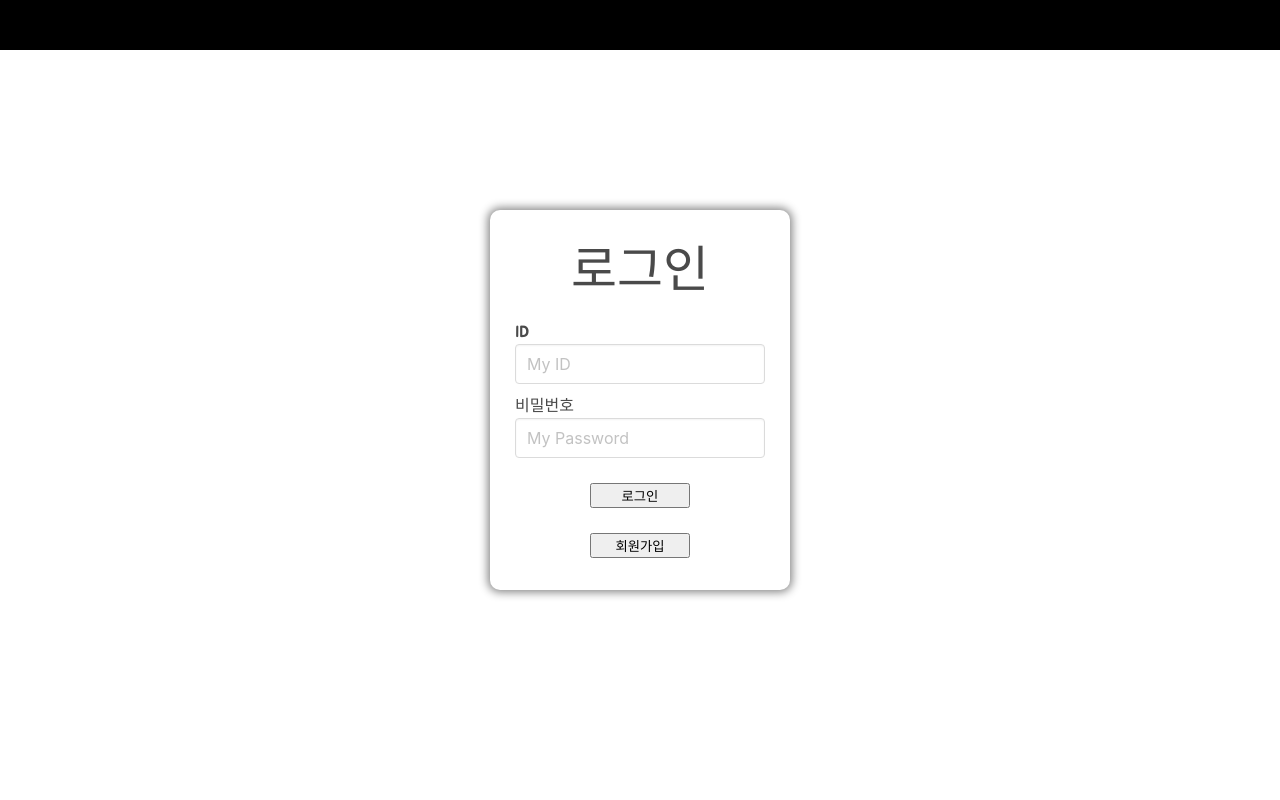
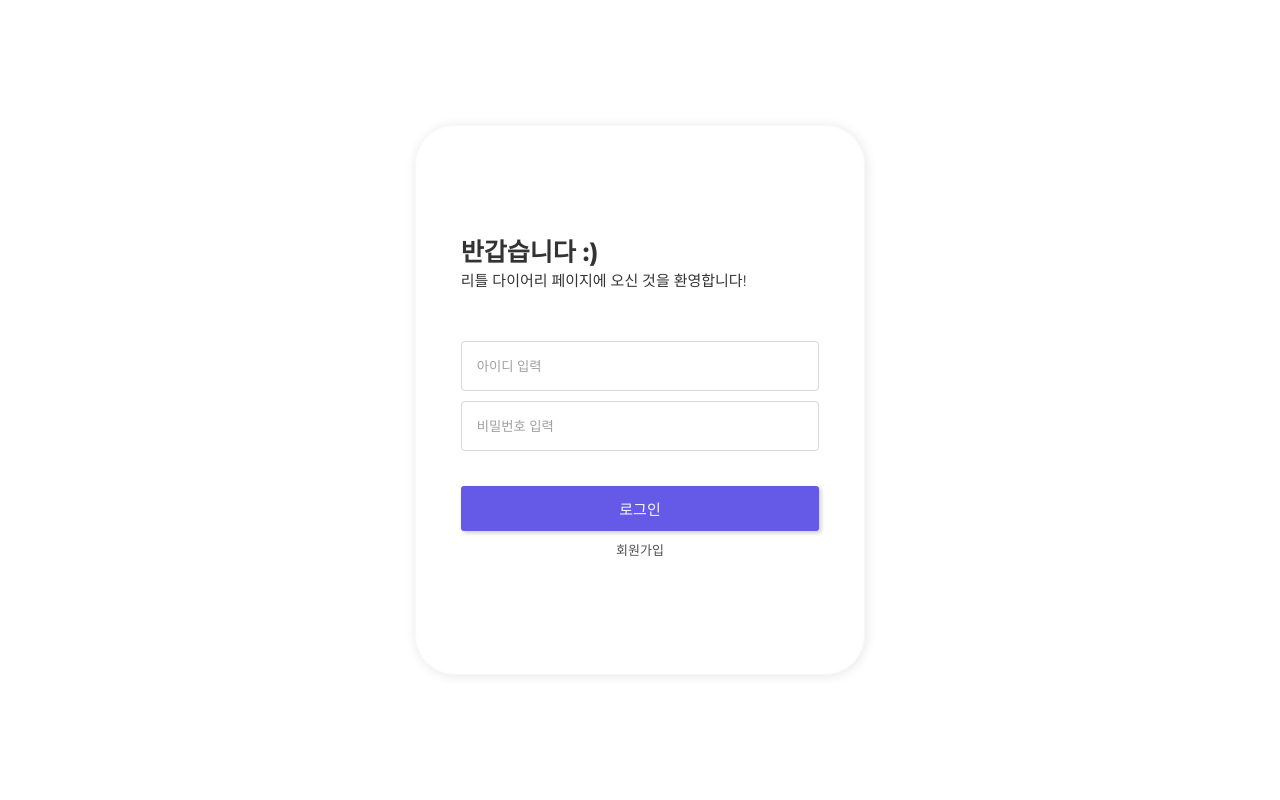
Before and after one commit to Full-Stack-Mini-Project-Team14/little-diary, a Flask app: page /diary/login in a window 1280 px wide. Run offline with Flask 2, Linux system fonts and the light colour scheme; some libraries are stand-ins or nearby versions; some web fonts are replaced.

Commit message:
Update login.html

```diff
--- a/templates/login.html
+++ b/templates/login.html
@@ -1,115 +1,251 @@
-<!doctype html>
+<!DOCTYPE html>
 <html lang="en">
 <head>
-  <!-- Webpage Title -->
-  <title>로그인 페이지</title>
-
-  <!-- Required meta tags -->
-  <meta charset="utf-8">
-  <meta name="viewport" content="width=device-width, initial-scale=1, shrink-to-fit=no">
-
-  <!-- Bulma CSS -->
-  <link rel="stylesheet" href="https://cdn.jsdelivr.net/npm/bulma@0.9.1/css/bulma.min.css">
-  <!-- JS -->
+<meta charset="UTF-8">
+<meta http-equiv="X-UA-Compatible" content="IE=edge">
+<meta name="viewport" content="width=device-width, initial-scale=1.0">
+<title>join</title>
+<link rel="stylesheet" type="text/css" href="https://cdn.jsdelivr.net/gh/orioncactus/pretendard/dist/web/static/pretendard.css" />
+<link rel="preconnect" href="https://fonts.googleapis.com">
+<link rel="preconnect" href="https://fonts.gstatic.com" crossorigin>
+<link href="https://fonts.googleapis.com/css2?family=Montserrat:wght@300;400;700&display=swap" rel="stylesheet">
+<link rel="stylesheet" href="https://cdn.jsdelivr.net/npm/reset-css@5.0.1/reset.min.css">
 <script src="https://ajax.googleapis.com/ajax/libs/jquery/3.4.1/jquery.min.js"></script>
 <script src="https://cdnjs.cloudflare.com/ajax/libs/jquery-cookie/1.4.1/jquery.cookie.js"></script>
-
-  <link href="https://fonts.googleapis.com/css2?family=Jua&display=swap" rel="stylesheet">
 <style>
-      * {
-          font-family: 'Jua', sans-serif;
+/* COMMON */
+body {
+position: relative;
+height: 100vh;
+min-height: 600px;
+color: #333;
+font-size: 15px;
+font-weight: 400;
+line-height: 1.4;
+font-family: 'Montserrat', 'Pretendard', sans-serif;
 }
 
-      .mytitle {
-          background-color: black;
+button {
+background-color: #655AE8;
+color: #f8f8f8;
+cursor: pointer;
+border: none;
+box-sizing: border-box;
+font-weight: 400;
+font-family: 'Montserrat', 'Pretendard', sans-serif;
+transition: .1s;
+}
+
+button:focus-visible {
+outline: 0px solid;
+background-color: rgb(125, 114, 245);
+}
+
+button:hover {
+outline: 0px solid;
+background-color: rgb(125, 114, 245);
+}
+
+/* box shape input field */
+.box {
 width: 100%;
 height: 50px;
+box-sizing: border-box;
+padding: 5px 0 5px 15px;
+border-radius: 4px;
+border: 1px solid #d9d6d6;
+color: #383838;
+font-weight: 400;
+font-family: 'Montserrat', 'Pretendard', sans-serif;
+margin-bottom: 10px;
+}
 
-          color: white;
+.box::placeholder {
+color: #a0a0a0;
+}
 
+.box:focus {
+outline: 1px solid #665ae870;
+}
+
+/* CONTAINER */
+.container {
+position: absolute;
 display: flex;
 flex-direction: column;
+width: 450px;
+height: 550px;
+min-width: 450px;
+top: 0;
+bottom: 0;
+left: 0;
+right: 0;
+margin: auto;
 justify-content: center;
+align-items: center;
+border: 1px solid #f8f8f8;
+border-radius: 40px;
+box-shadow: 1px 1px 12px rgba(0, 0, 0, 0.1);
+box-sizing: border-box;
+}
+
+.content {
+width: 80%;
+display: flex;
+flex-direction: column;
 align-items: center;
 }
 
-      .posting-box {
-          height: 380px;
-          width: 300px;
-          border-radius: 10px;
-          padding: 25px;
-          box-shadow: 0px 0px 10px 2px gray;
-
-          position: absolute;
-          top: 50%;
-          left: 50%;
-          transform: translate(-50%, -50%);
+/* HEADER */
+header  {
+width: 100%;
 }
 
-      .posting-box > h1 {
-          text-align: center;
-          font-size: 50px;
+header h2 {
+display: inline;
+font-size: 25px;
+font-weight: 700;
+margin-bottom: 3px;
 }
 
-      .posting-box > button {
-          width: 100px;
-          margin: 25px auto;
-          display: block;
+/* SECTION */
+section {
+margin: 50px 0 25px 0;
 }
 
-      .form-group {
-          margin: 10px 0;
+/* SUBMIT */
+button#signin {
+width: 100%;
+height: 45px;
+border-radius: 3px;
+box-shadow: 2px 2px 4px rgba(0, 0, 0, 0.2);
+font-size: 15px;
 }
 
+/* RESULT */
+#result-fail {
+width: 100%;
+height: 20px;
+margin-bottom: 5px;
+text-align: center;
+color:red;
+font-size: 13px;
+}
+
+/* LINK MENU */
+#link-menu {
+display: flex;
+margin-top: 5px;
+}
+
+#link-menu a {
+display: block;
+position: relative;
+font-size: 13px;
+padding: 5px 10px;
+box-sizing: border-box;
+}
+
+#link-menu a::before {
+content: "";
+width: 0.1px;
+height: 15px;
+background-color: #c4c4c5;
+position: absolute;
+top: 0;
+bottom: 0;
+left: 0;
+margin: auto;
+}
+
+
+#link-menu a:first-child::before {
+display: none;
+}
+
+#link-menu a {
+text-decoration: none;
+color:#505050;
+transition: .1s;
+}
+
+#link-menu a:hover {
+text-decoration: none;
+color:#9e9e9e;
+}
+
+/* MOBILE */
+@media screen and (max-width: 500px) {
+body {
+min-height: 780px;
+background-color: #ffffff;
+}
+.container {
+width: 100vw;
+height: 500px;
+border: 0px;
+box-shadow: none;
+}
+
+.content {
+width: 85vw;
+min-width: 380px;
+}
+}
 </style>
-
 <script>
+      {% if msg %}
+                alert("{{ msg }}")
+            {% endif %}
+            // ['쿠키'라는 개념에 대해 알아봅시다]
+            // 로그인을 구현하면, 반드시 쿠키라는 개념을 사용합니다.
+            // 페이지에 관계없이 브라우저에 임시로 저장되는 정보입니다. 키:밸류 형태(딕셔너리 형태)로 저장됩니다.
+            // 쿠키가 있기 때문에, 한번 로그인하면 네이버에서 다시 로그인할 필요가 없는 것입니다.
+            // 브라우저를 닫으면 자동 삭제되게 하거나, 일정 시간이 지나면 삭제되게 할 수 있습니다.
             function login() {
                 $.ajax({
                     type: "POST",
-              url: "/diary/login",
-              data: {id_give: $('#userid').val(), pw_give: $('#userpw').val()},
+                    url: "/api/login",
+                    data: {id_give: $('#signin-id').val(), pw_give: $('#signin-pw').val()},
                     success: function (response) {
+                        if (response['result'] == 'success') {
+                            // 로그인이 정상적으로 되면, 토큰을 받아옵니다.
+                            // 이 토큰을 mytoken이라는 키 값으로 쿠키에 저장합니다.
+                            $.cookie('mytoken', response['token']);
+
                             alert('로그인 완료!')
-                  // if (response['result'] == 'success') {
-                  //     // 로그인이 정상적으로 되면, 토큰을 받아옵니다.
-                  //     // 이 토큰을 mytoken이라는 키 값으로 쿠키에 저장합니다.
-                  //     $.cookie('mytoken', response['token']);
-                  //
-                  //     alert('로그인 완료!')
-                  //     window.location.href = '/'
-                  // } else {
-                  //     // 로그인이 안되면 에러메시지를 띄웁니다.
-                  //     alert(response['msg'])
-                  // }
+                            window.location.href = '/'
+                        } else {
+                            // 로그인이 안되면 에러메시지를 띄웁니다.
+                            alert(response['msg'])
+                        }
                     }
                 })
             }
 
-      function signUp() {
-          window.location.href = '/diary/join'
-      }
 </script>
-
 </head>
 <body>
-<div class="mytitle">
-  <h1></h1>
+<div class="container">
+<div class="content">
+      <!-- HEADER -->
+      <header>
+        <h2> 반갑습니다 :) </h2>
+          <p></p>
+        <h9>리틀 다이어리 페이지에 오신 것을 환영합니다!</h9>
+      </header>
+
+      <!-- INPUT -->
+      <section>
+        <input class="box" id="signin-id" type="text" placeholder="아이디 입력"/>
+        <input class="box" id="signin-pw" type="password" placeholder="비밀번호 입력"/>
+      </section>
+      <button id="signin" onclick="login()">로그인</button>
+      <div id="link-menu">
+        <a href="/join">회원가입 </a>
       </div>
-<div class="posting-box" id="post-box">
-  <h1 class="display-4">로그인</h1>
-  <div class="form-group">
-    <label>ID</label>
-    <input type="text" class="input" aria-describedby="emailHelp"
-           id="userid" placeholder="My ID">
       </div>
-  <div class="form-group">
-    <label>비밀번호</label>
-    <input type="password" class="input" aria-describedby="emailHelp"
-           id="userpw" placeholder="My Password">
     </div>
-  <button type="submit" onclick="login()" class="btn btn-primary">로그인</button>
-  <button type="submit" onclick="signUp()" class="btn btn-primary">회원가입</button>
   </div>
 </body>
 </html>
```
Lines whose indentation alone changed are shown as unchanged.
